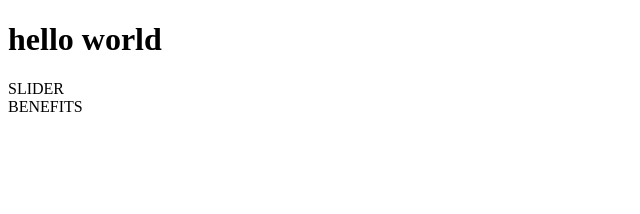
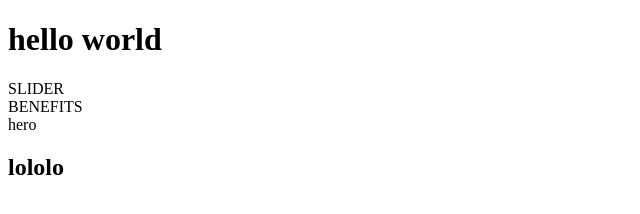
Before and after one commit to DmitrijPerejro/test-repos, a website: page index.html in a window 1280 px wide. Shown: the whole page, without its empty margins (0-640 px from the left). Drawn offline with Linux system fonts and the light colour scheme.

Commit message:
add hero

```diff
--- a/index.html
+++ b/index.html
@@ -16,5 +16,11 @@
   <section>
     BENEFITS
   </section>
+  <section>
+    hero
+    <h2>
+      lololo
+    </h2>
+  </section>
 </body>
 </html>
```
